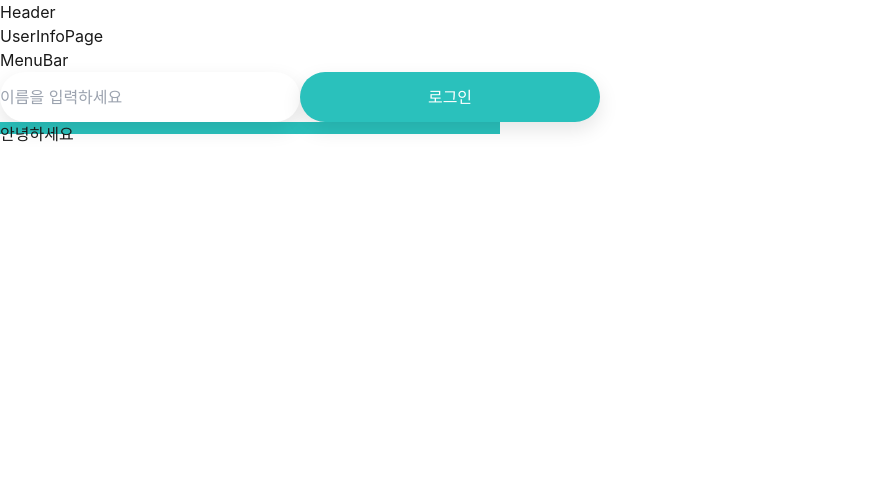
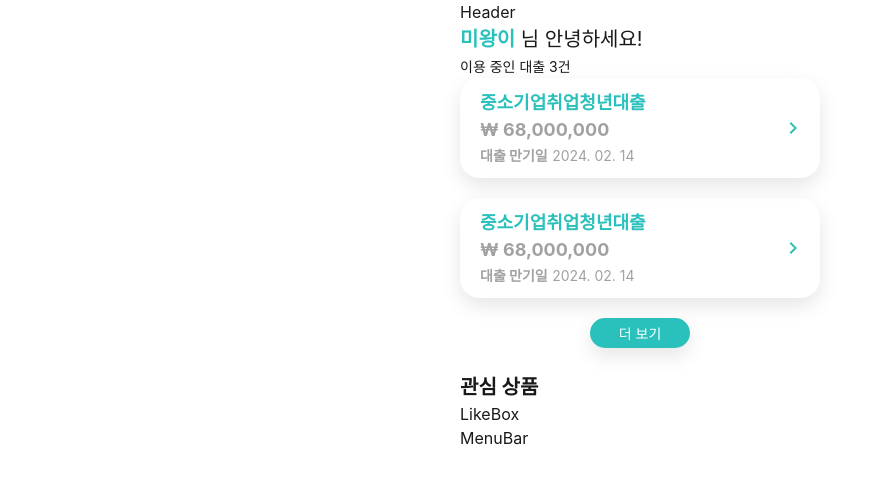
Before and after one commit to whtmdgn1409/Mini-Project-6-FE, a React (Vite) app: page /userinfo in a window 1280 px wide. Shown: the top 484 px of the page, without its empty margins (0-880 px from the left). Built offline with nearby package versions, Linux system fonts and the light colour scheme; a web font is replaced by a local one.

Commit message:
[#5] Feat: 마이페이지 이용 중인 대출 컴포넌트 마크업

```diff
--- a/src/App.tsx
+++ b/src/App.tsx
@@ -4,14 +4,11 @@ import MenuBar from './components/MenuBar';
 
 function App() {
   return (
-    <div>
+    <div className='w-max m-auto'>
       <ScrollRestoration />
       <Header />
       <Outlet />
       <MenuBar />
-      <input type='text' className='mwInput' placeholder='이름을 입력하세요' />
-      <button className='mwBtn !w-[300px]'>로그인</button>
-      <div className='bg-mw w-[500px] h-3'>안녕하세요</div>
     </div>
   );
 }
--- /dev/null
+++ b/src/components/UserInfo/LikeBox.tsx
@@ -0,0 +1,7 @@
+import React from 'react';
+
+const LikeBox = () => {
+  return <div>LikeBox</div>;
+};
+
+export default LikeBox;
--- /dev/null
+++ b/src/components/UserInfo/LoanBox.tsx
@@ -0,0 +1,22 @@
+import React from 'react';
+import { MdKeyboardArrowRight } from 'react-icons/md';
+
+const LoanBox = () => {
+  return (
+    <div className='shadow-default rounded-default bg-white w-[360px] h-[100px] flex flex-col px-5 relative justify-center'>
+      <span className='text-mw font-bold text-[18px]'>
+        중소기업취업청년대출
+      </span>
+      <span className='text-[18px] font-bold text-mw-dGray'>
+        &#8361; 68,000,000
+      </span>
+      <div>
+        <span className='text-[14px] font-bold text-mw-dGray'>대출 만기일</span>{' '}
+        <span className='text-mw-dGray text-[14px]'>2024. 02. 14</span>
+      </div>
+      <MdKeyboardArrowRight className='absolute right-[15px] text-mw text-[24px]' />
+    </div>
+  );
+};
+
+export default LoanBox;
--- a/src/main.tsx
+++ b/src/main.tsx
@@ -8,7 +8,7 @@ import Mypage from './pages/MyPage';
 import SignInPage from './pages/SignInPage';
 import SignUpPage from './pages/SignUpPage';
 import UserInfoPage from './pages/UserInfoPage';
-import UserLonaPage from './pages/UserLoanPage';
+import UserLoanPage from './pages/UserLoanPage';
 import './index.css';
 
 const router = createBrowserRouter([
@@ -38,7 +38,7 @@ const router = createBrowserRouter([
       },
       {
         path: '/userloan',
-        element: <UserLonaPage />,
+        element: <UserLoanPage />,
       },
       {
         path: '/detail/:loanId',
--- a/src/pages/UserInfoPage/index.tsx
+++ b/src/pages/UserInfoPage/index.tsx
@@ -1,9 +1,26 @@
 import React from 'react';
+import LikeBox from '../../components/UserInfo/LikeBox';
+import LoanBox from '../../components/UserInfo/LoanBox';
 
 type Props = {};
 
 const UserInfoPage = (props: Props) => {
-  return <div>UserInfoPage</div>;
+  return (
+    <div>
+      <h1 className='text-[20px]'>
+        <span className='text-mw font-bold'>미왕이</span> 님 안녕하세요!
+      </h1>
+      <span className='text-[14px]'>이용 중인 대출 3건</span>
+      <div className='flex gap-5 flex-col items-center'>
+        <LoanBox />
+        <LoanBox />
+        <button className='mwBtn !h-[30px] !text-[14px]'>더 보기</button>
+      </div>
+      <br />
+      <h2 className='text-[20px] font-bold'>관심 상품</h2>
+      <LikeBox />
+    </div>
+  );
 };
 
 export default UserInfoPage;
--- a/tailwind.config.cjs
+++ b/tailwind.config.cjs
@@ -2,8 +2,8 @@
 module.exports = {
   content: [
     './index.html',
-    './src/*.tsx',
-    './src/**/*.{js, ts, jsx, tsx}',
+    './src/*.{js,ts,jsx,tsx}',
+    './src/**/*.{js,ts,jsx,tsx}',
     './node_modules/tailwind-datepicker-react/dist/**/*.js',
   ],
   theme: {
```
